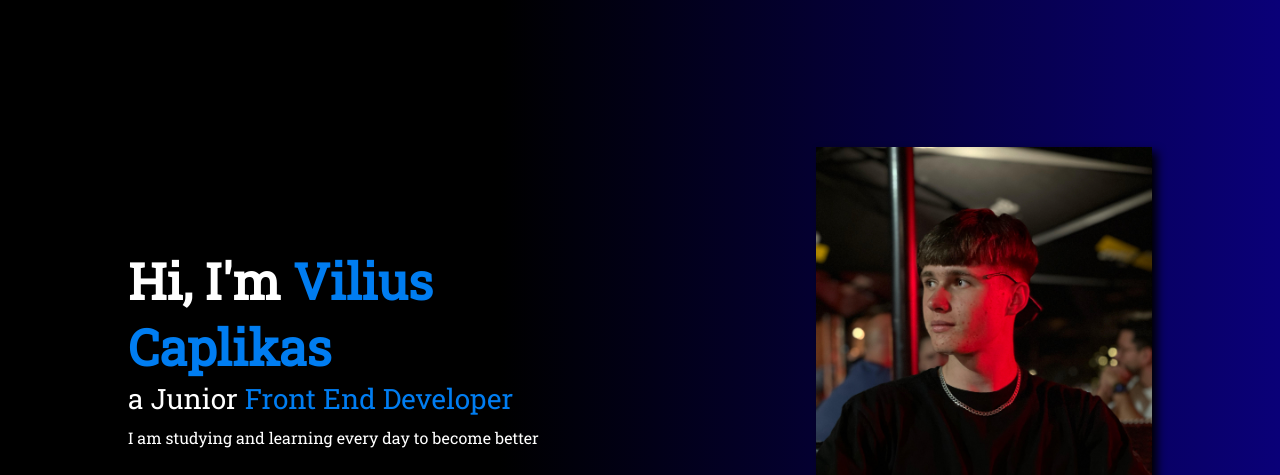
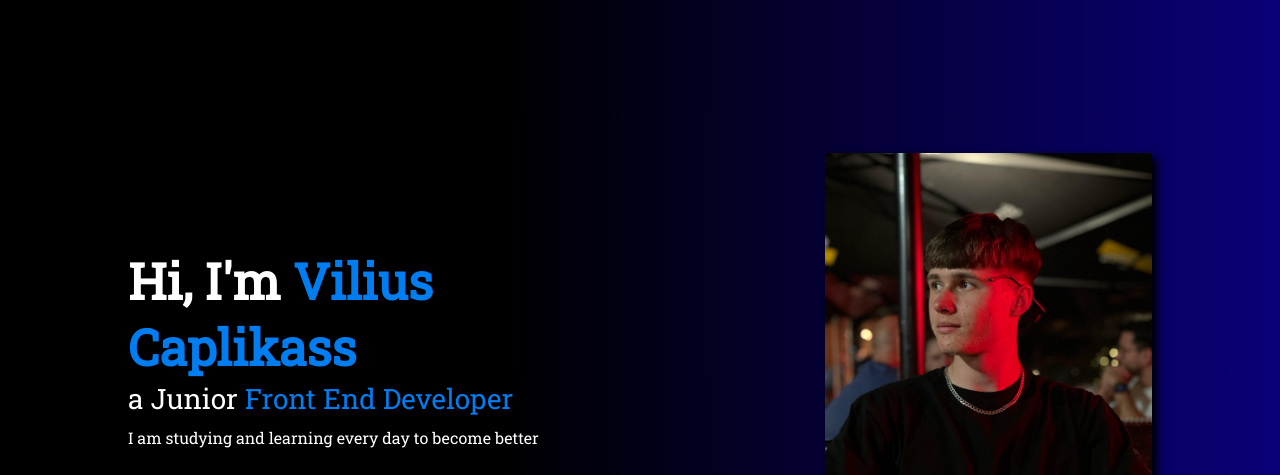
Before and after one commit to caplikascode/personal-portfolio-project, a plain HTML site: page index.html in a window 1280 px wide. Shown: the part 136-611 px from the top of the page. Drawn offline with nearby package versions, Linux system fonts and the light colour scheme.

Commit message:
Update index.html

```diff
--- a/index.html
+++ b/index.html
@@ -36,7 +36,7 @@
 <section id="hero-section about">
   <div class="hero">
     <div class="hero-content hidden">
-       <h1>Hi, I'm <span>Vilius Caplikas</span></h1>
+       <h1>Hi, I'm <span>Vilius Caplikass</span></h1>
        <h2>a Junior <span>Front End Developer</span></h2>
        <p>I am studying and learning every day to become better</p>
        <div class="social-icons">
```
